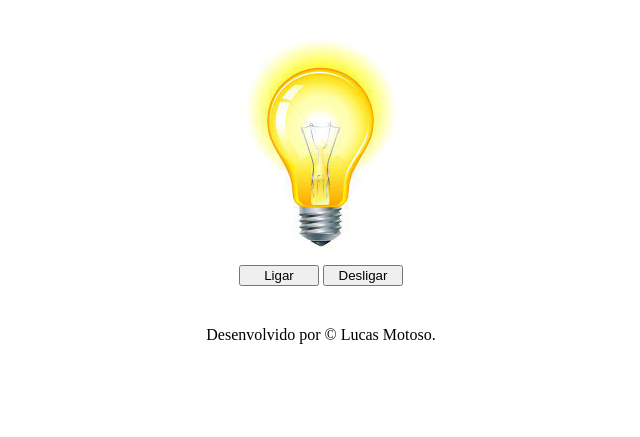
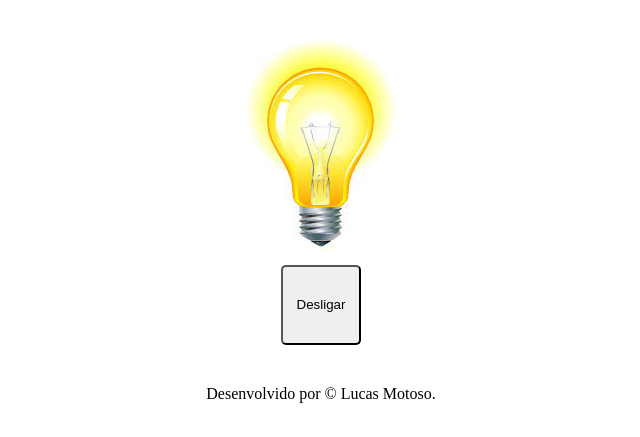
Before and after one commit to lucasmotoso/lampada, a plain HTML site: page index.html in a window 1280 px wide. Both pictures are taken after a click on the button "Ligar". Shown: the part 107-544 px from the top of the page, without its empty margins (319-959 px from the left). Drawn offline with Linux system fonts and the light colour scheme.

Commit message:
Versao com apenas um botão On e Off

```diff
--- a/index.html
+++ b/index.html
@@ -16,12 +16,15 @@
             <img src="img/lampada_desligada.png" alt="" id="lamp">
         </div>
         <div>
-            <button id="turnOn">Ligar</button>
-            <button id="turnOff">Desligar</button>
+            <button id="turnOnOff">Ligar</button>
+
         </div>
 
     </main>
     <script src="script.js"></script>
+    <footer> Desenvolvido por &copy; Lucas Motoso.</footer>
 </body>
-<footer> Desenvolvido por &copy; Lucas Motoso.</footer>
+
+
+
 </html>
--- a/script.js
+++ b/script.js
@@ -1,7 +1,6 @@
 alert('Olá, tome cuidado com a lampada, não clique duas vezes.')
 
-const turnOn = document.getElementById('turnOn');
-const turnOff = document.getElementById('turnOff');
+const turnOnOff = document.getElementById('turnOnOff');
 const lamp = document.getElementById('lamp');
 
 function isLampBroken() {
@@ -31,11 +30,19 @@ function lampBroken() {
 
 }
 
+function lampOnOff () {
+    if (turnOnOff.textContent == 'Ligar'){
+        lampOn();
+        turnOnOff.textContent = 'Desligar';
+    }else{
+        lampOff();
+        turnOnOff.textContent = 'Ligar';
+    }
+}
 
 
+turnOnOff.addEventListener('click', lampOnOff);
 
-turnOn.addEventListener('click', lampOn);
-turnOff.addEventListener('click', lampOff);
 lamp.addEventListener('mouseover', lampOn);
 lamp.addEventListener('mouseleave', lampOff);
 lamp.addEventListener('dblclick', lampBroken);
--- a/style.css
+++ b/style.css
@@ -7,4 +7,13 @@ header, main, footer{
 
 button{
     width: 80px;
+    height: 80px;
+    border-radius: 5px;
 }
+
+button:hover{
+    width: 100px;
+    height: 100px;
+    border-radius: 5px;
+
+}
```
